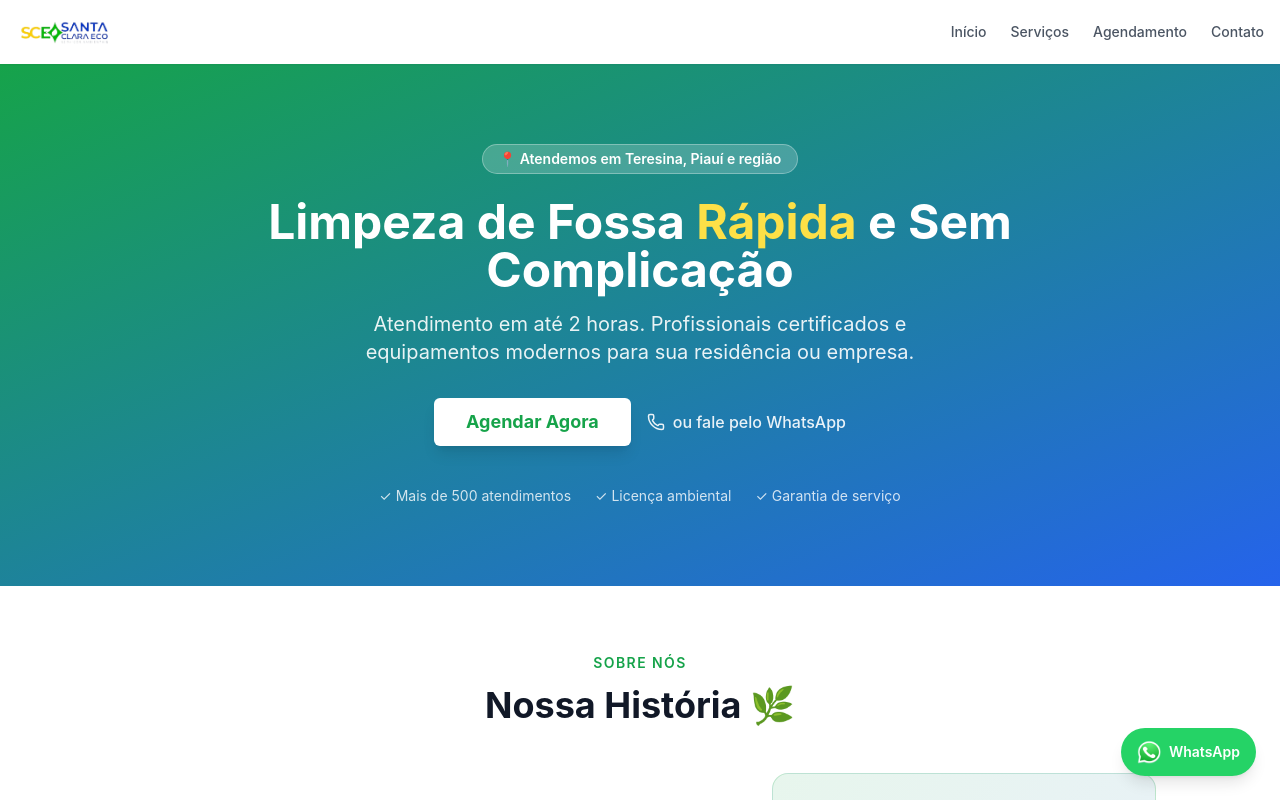
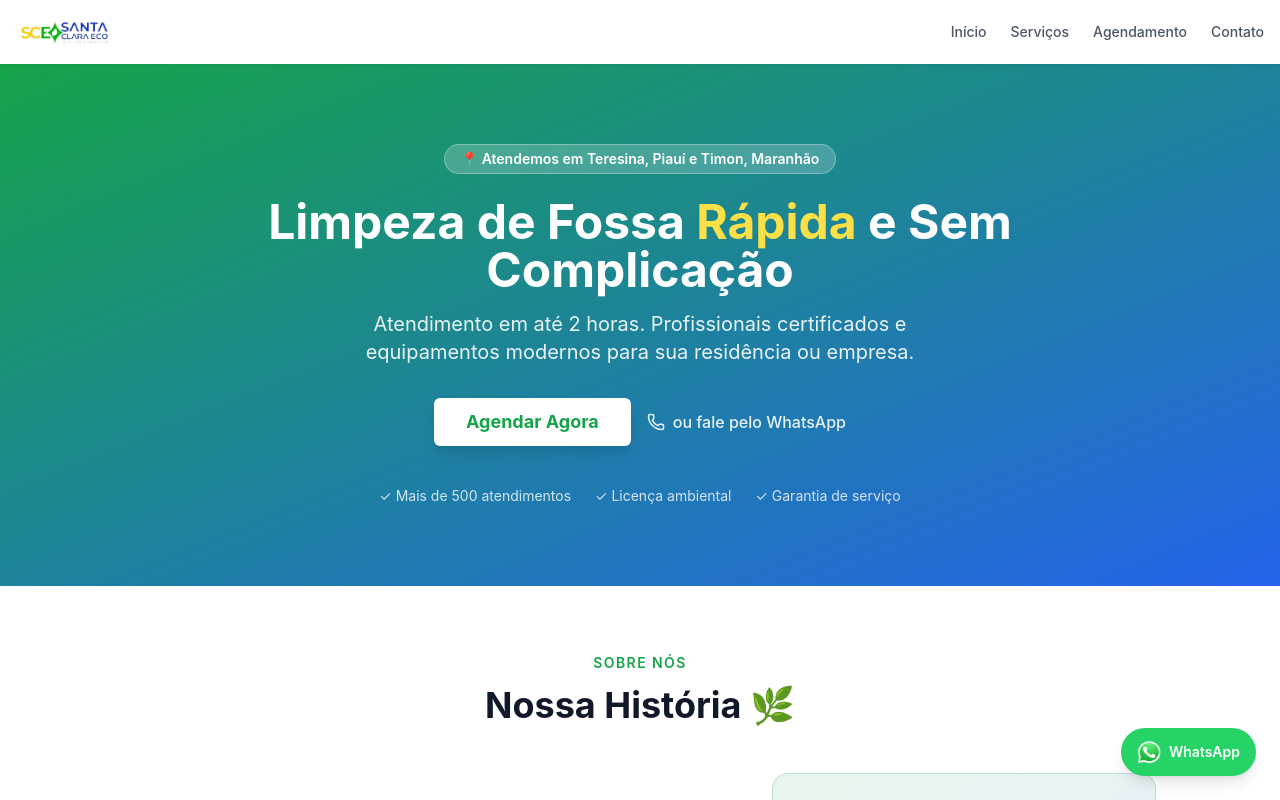
Before and after one commit to JoaoRicardoBrito/Limpa_fossa, a React (Vite) app in the folder Site_Limpa_Fossa/: page / in a window 1280 px wide. Shown: the top 800 px of the page. Built offline with nearby package versions, Linux system fonts and the light colour scheme.

Commit message:
Update service area to include Timon, Maranhão

```diff
--- a/Site_Limpa_Fossa/package.json
+++ b/Site_Limpa_Fossa/package.json
@@ -1,4 +1,4 @@
-{
+ {
   "name": "limpa-fossa-express",
   "private": true,
   "version": "0.1.0",
--- a/Site_Limpa_Fossa/src/components/sections/HeroSection.tsx
+++ b/Site_Limpa_Fossa/src/components/sections/HeroSection.tsx
@@ -12,7 +12,7 @@ export function HeroSection() {
       <div className="max-w-4xl mx-auto text-center text-white">
         {/* Service area badge */}
         <Badge className="mb-6 bg-white/20 text-white border-white/30 hover:bg-white/30 text-sm px-4 py-1">
-          📍 Atendemos em Teresina, Piauí e região
+          📍 Atendemos em Teresina, Piauí e Timon, Maranhão
         </Badge>
 
         {/* Main headline */}
```
